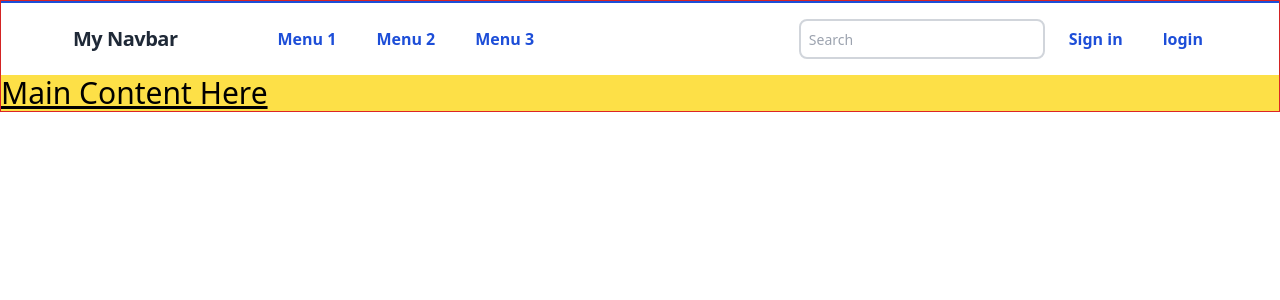
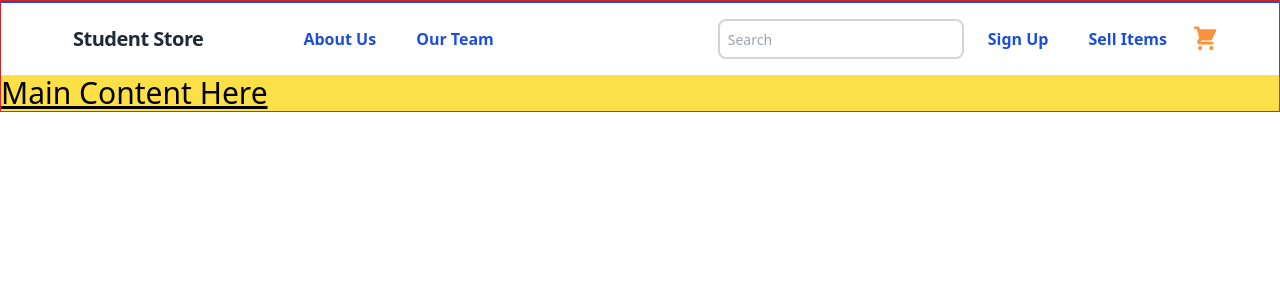
Before and after one commit to selinsuvarol/next.js-practice, a Next.js app in the folder nextjs-blog/: page / in a window 1280 px wide. Shown: the top 300 px of the page. Built offline with nearby package versions, Linux system fonts and the light colour scheme.

Commit message:
added custom tailwind palette

```diff
--- a/nextjs-blog/comps/Navbar.jsx
+++ b/nextjs-blog/comps/Navbar.jsx
@@ -1,12 +1,12 @@
 import React from "react";
-
+import { ShoppingCartIcon } from '@heroicons/react/solid';
 function Navbar () {
     return (
     <nav
         className="flex items-center justify-between flex-wrap bg-white py-4 lg:px-12 shadow border-solid border-t-2 border-blue-700">
         <div className="flex justify-between lg:w-auto w-full lg:border-b-0 pl-6 pr-2 border-solid border-b-2 border-gray-300 pb-5 lg:pb-0">
             <div className="flex items-center flex-shrink-0 text-gray-800 mr-16">
-                <span className="font-semibold text-xl tracking-tight">My Navbar</span>
+                <span className="font-semibold text-xl tracking-tight">Student Store</span>
             </div>
             <div className="block lg:hidden ">
                 <button
@@ -23,15 +23,11 @@ function Navbar () {
             <div className="text-md font-bold text-blue-700 lg:flex-grow">
                 <a href="#responsive-header"
                    className="block mt-4 lg:inline-block lg:mt-0 hover:text-white px-4 py-2 rounded hover:bg-blue-700 mr-2">
-                    Menu 1
+                    About Us
                 </a>
                 <a href="#responsive-header"
                    className=" block mt-4 lg:inline-block lg:mt-0 hover:text-white px-4 py-2 rounded hover:bg-blue-700 mr-2">
-                    Menu 2
-                </a>
-                <a href="#responsive-header"
-                   className="block mt-4 lg:inline-block lg:mt-0 hover:text-white px-4 py-2 rounded hover:bg-blue-700 mr-2">
-                    Menu 3
+                    Our Team
                 </a>
             </div>
             <div className="relative mx-auto text-gray-600 lg:block hidden">
@@ -44,11 +40,11 @@ function Navbar () {
             <div className="flex ">
                 <a href="#"
                    className="block text-md px-4 py-2 rounded text-blue-700 ml-2 font-bold hover:text-white mt-4 hover:bg-blue-700 lg:mt-0">Sign
-                    in</a>
-
+                    Up</a>
                 <a href="#"
-                   className=" block text-md px-4  ml-2 py-2 rounded text-blue-700 font-bold hover:text-white mt-4 hover:bg-blue-700 lg:mt-0">login</a>
+                   className=" block text-md px-4  ml-2 py-2 rounded text-blue-700 font-bold hover:text-white mt-4 hover:bg-blue-700 lg:mt-0">Sell Items</a>
             </div>
+            <ShoppingCartIcon className="h-7 w-7 ml-2 text-orange-400 hover:text-orange-600" />
         </div>
     </nav>
     )
--- a/nextjs-blog/package.json
+++ b/nextjs-blog/package.json
@@ -6,6 +6,7 @@
     "start": "next start"
   },
   "dependencies": {
+    "@heroicons/react": "^1.0.6",
     "next": "latest",
     "react": "17.0.2",
     "react-dom": "17.0.2"
--- a/nextjs-blog/tailwind.config.js
+++ b/nextjs-blog/tailwind.config.js
@@ -5,7 +5,18 @@ module.exports = {
     "./comps/**/*.{js,ts,jsx,tsx}",
   ],
   theme: {
-    extend: {},
+    extend: {
+      colors: {
+        'purple': '#7874F2',
+        'lightpurple': '#7874F2',
+        'darkpurple': '#32314D',
+        'pumpkin': '#FF8A57',
+        'cyanaqua': '#90EEE1',
+        'iceblue': '#565584',
+      },
+
+    },
+
   },
   plugins: [],
 }
```
Also changed, not shown: 1 other file (tests, documents, lock files or other folders).
